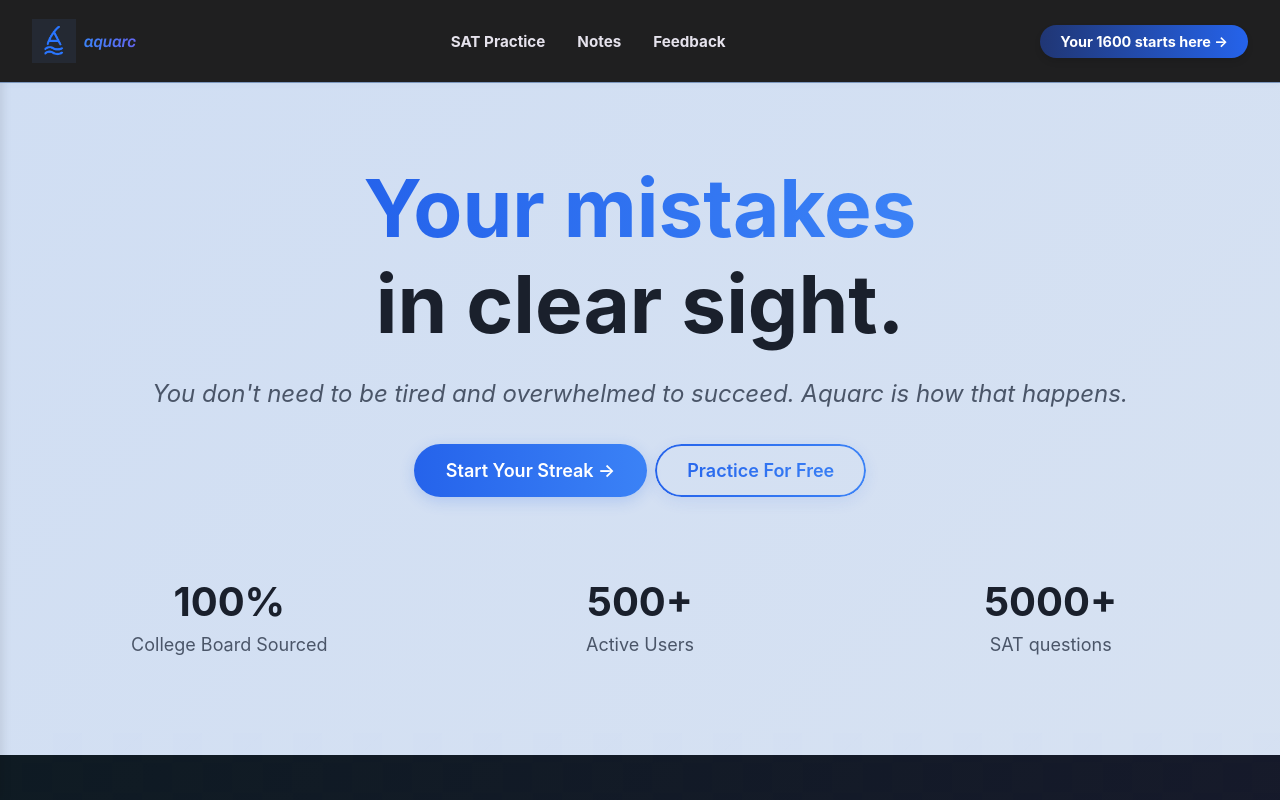
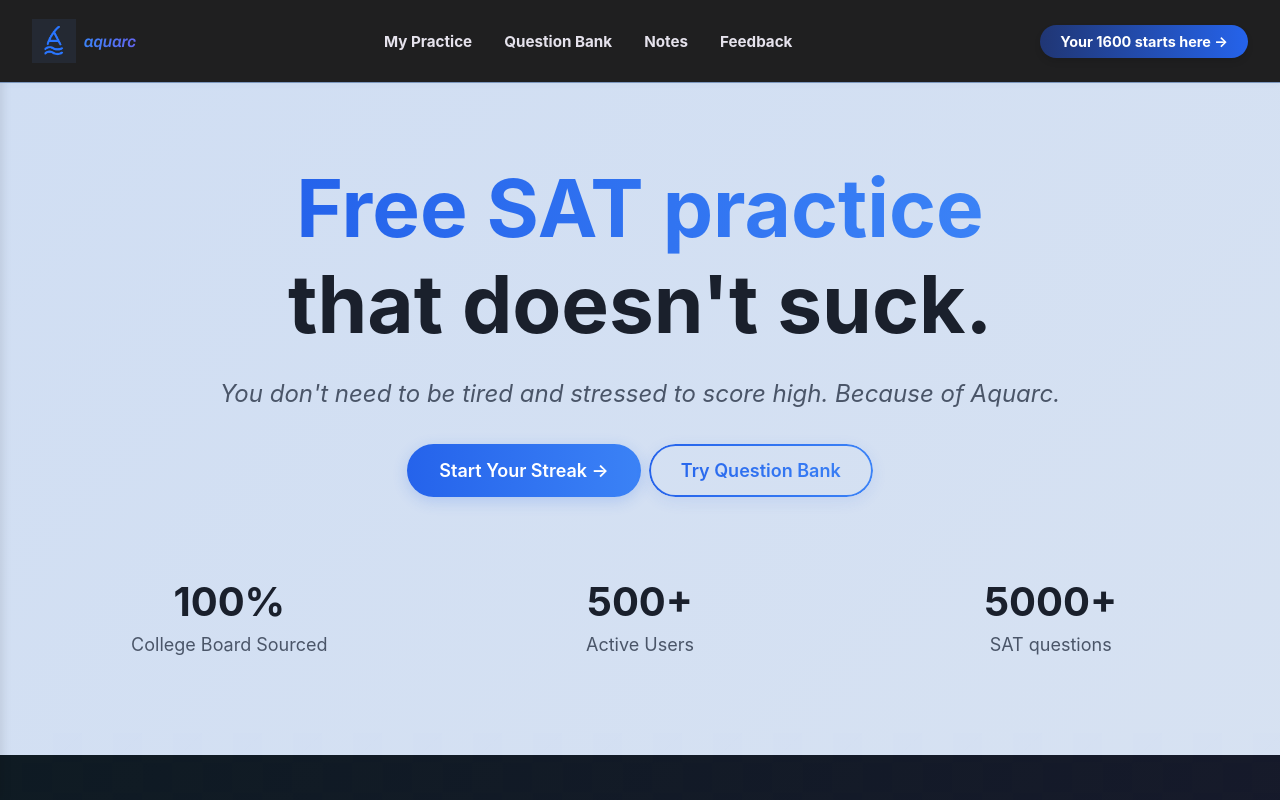
Before and after one commit to aquarc/webstack-v2, a React (Create React App) app in the folder frontend/: page / in a window 1280 px wide. Shown: the top 800 px of the page. Built offline with nearby package versions, Linux system fonts and the light colour scheme; no server answers.

Commit message:
feat(idk): cooked

```diff
--- a/frontend/src/App.jsx
+++ b/frontend/src/App.jsx
@@ -11,6 +11,7 @@ import LandingPage from "./LandingPage/LandingPage";
 import LPFooter from "./Components/Footer";
 import FeedBackPage from "./LandingPage/FeedBackPage/FeedBack";
 import SatPage from "./SatPage/SatPage";
+import MyPractice from "./SatPage/MyPractice";
 import ECPage from "./ECPage/ECPage";
 import ApPage from "./ApPage/ApPage";
 import SignUpPage from "./Authentication/SignUp/SignUp";
@@ -78,6 +79,7 @@ const AppContent = () => {
         <Route path="/notes" element={<ApPage />} />
         <Route path="/feedback" element={<FeedBackPage />} />
         <Route path="/sat" element={<SatPage />} />
+        <Route path="/my" element={<MyPractice />} />
         <Route path="/extracurricular" element={<ECPage />} />
         <Route path="/signup" element={<SignUpPage />} />
         <Route path="/aboutPage" element={<AboutUsPage />} />
--- a/frontend/src/Authentication/SignUp/SignUp.jsx
+++ b/frontend/src/Authentication/SignUp/SignUp.jsx
@@ -2,6 +2,7 @@ import React, { useState, useEffect } from 'react';
 import { useNavigate, Link, useSearchParams } from 'react-router-dom';
 import './SignUp.css';
 import GoogleLoginButton from '../../Components/GoogleLoginButton.jsx';
+import Cookies from 'js-cookie';
 
 const SignUpPage = () => {
     const navigate = useNavigate();
@@ -92,24 +93,43 @@ const SignUpPage = () => {
         e.preventDefault();
 
         try {
-            const response = await fetch('/sat/verifyRegistration', {
+            // 1. Verify the registration code
+            const verifyResponse = await fetch('/sat/verifyRegistration', {
                 method: 'POST',
-                headers: {
-                    'Content-Type': 'application/json',
-                },
+                headers: { 'Content-Type': 'application/json' },
                 body: JSON.stringify({
                     email: formData.email,
                     code: verificationCode
                 })
             });
 
-            if (!response.ok) {
-                const errorText = await response.text();
+            if (!verifyResponse.ok) {
+                const errorText = await verifyResponse.text();
                 setApiError(errorText || 'Verification failed');
                 return;
             }
 
-            navigate('/sat', { state: { username: formData.username } });
+            // 2. Automatically log in after successful verification
+            const loginResponse = await fetch('/sat/login', {
+                method: 'POST',
+                headers: { 'Content-Type': 'application/json' },
+                body: JSON.stringify({
+                    email: formData.email,
+                    password: formData.password
+                }),
+                credentials: 'include'
+            });
+
+            if (!loginResponse.ok) {
+                const errorText = await loginResponse.text();
+                setApiError(errorText || 'Automatic login failed');
+                return;
+            }
+
+            // 3. Process successful login
+            const userData = await loginResponse.json();
+            Cookies.set('user', JSON.stringify(userData), { expires: 7 });
+            navigate('/sat');
 
         } catch (error) {
             console.error('Verification error:', error);
--- a/frontend/src/Components/NavBar.jsx
+++ b/frontend/src/Components/NavBar.jsx
@@ -42,8 +42,11 @@ const Navbar = () => {
         </div>
 
         <div className="nav-links">
+          <Link to="/my" className="link">
+            My Practice
+          </Link>
           <Link to="/sat" className="link">
-            SAT Practice
+            Question Bank
           </Link>
           <Link to="/notes" className="link">
             Notes
@@ -87,8 +90,11 @@ const Navbar = () => {
       {/* Mobile drawer - add SAT page check */}
       <div className={`mobile-drawer ${isMenuOpen ? "open" : "closed"}`}>
         <div className="mobile-link-container">
+          <Link to="/my" className="link">
+            My Practice
+          </Link>
           <Link to="/sat" className="link">
-            SAT Practice{" "}
+            Question Bank{" "}
           </Link>
           <Link to="/notes" className="link">
             AP Notes
--- a/frontend/src/LandingPage/LandingPage.css
+++ b/frontend/src/LandingPage/LandingPage.css
@@ -17,10 +17,6 @@
   text-align: center;
   transition: opacity 0.5s ease;
   padding-top: 10px;
-}
-
-.headline-container.fade {
-  opacity: 0;
 }
 
 .headline {
--- a/frontend/src/LandingPage/LandingPage.jsx
+++ b/frontend/src/LandingPage/LandingPage.jsx
@@ -9,50 +9,11 @@ import understandImage from '../Assets/understand.png';
 import approachImage from '../Assets/approach.png';
 import grindImage from '../Assets/grind.png';
 
-// Headlines for the landing page
-const headlines = {
-  0: (
-    <div className="headline">
-      <span className="highlight-text">Start scoring higher</span>
-      <br />
-      <span className="headline-text">in 2 clicks.</span>
-    </div>
-  ),
-  1: (
-    <div className="headline">
-      <span className="highlight-text">Your mistakes</span>
-      <br />
-      <span className="headline-text">in clear sight.</span>
-    </div>
-  ),
-  2: (
-    <div className="headline">
-      <span className="highlight-text">Learn with</span>
-      <br />
-      <span className="headline-text">AI-powered feedback.</span>
-    </div>
-  ),
-};
-
 const LandingPage = () => {
   const [currentHeadline, setCurrentHeadline] = useState(0);
-  const [fadeOut, setFadeOut] = useState(false);
   const [isInView, setIsInView] = useState(false); // Track if the .analytics section is in view
   const analyticsRef = useRef(null); // Reference to the analytics section
   const navigate = useNavigate();
-
-  useEffect(() => {
-    const headlineKeys = Object.keys(headlines);
-    const interval = setInterval(() => {
-      setFadeOut(true);
-      setTimeout(() => {
-        setCurrentHeadline((prev) => (prev + 1) % headlineKeys.length);
-        setFadeOut(false);
-      }, 500);
-    }, 4000);
-
-    return () => clearInterval(interval);
-  }, []);
 
   // Use IntersectionObserver to detect when the .analytics section is in view
   useEffect(() => {
@@ -83,12 +44,16 @@ const LandingPage = () => {
   return (
     <div className="landing-container">
       <div className="main-content">
-        <div className={`headline-container ${fadeOut ? "fade" : ""}`}>
-          {headlines[`${currentHeadline}`]}
+        <div className={`headline-container`}>
+          <div className="headline">
+            <span className="highlight-text">Free SAT practice</span>
+            <br />
+            <span className="headline-text">that doesn't suck.</span>
+          </div>
         </div>
 
         <div className="subheadline">
-          You don't need to be tired and overwhelmed to succeed. Aquarc is how that happens.
+          You don't need to be tired and stressed to score high. Because of Aquarc.
         </div>
 
         <div className="sat-button">
@@ -96,7 +61,7 @@ const LandingPage = () => {
             Start Your Streak →
           </button>
           <button onClick={() => navigate("/sat")} className="cta-button-outline">
-            Practice For Free
+            Try Question Bank
           </button>
         </div>
 
--- /dev/null
+++ b/frontend/src/SatPage/MyPractice.jsx
@@ -0,0 +1,55 @@
+import React, { useState, useEffect } from 'react';
+import { useNavigate, useSearchParams } from 'react-router-dom';
+import './SatPage.css';
+import './CSS/Filter.css';
+
+const MyPractice = () => {
+  const navigate = useNavigate();
+  const [searchParams] = useSearchParams();
+  const questionId = searchParams.get('questionId');
+
+  const [formData, setFormData] = useState({
+    name: '',
+    email: '',
+    feedback: questionId
+      ? `I had an error, question id was ${questionId}\n\n`
+      : '',
+  });
+
+  const handleChange = (e) => {
+    const { name, value } = e.target;
+    setFormData((prevData) => ({
+      ...prevData,
+      [name]: value,
+    }));
+  };
+
+  return (
+    <div className="container" style={{ display: 'flex', flexDirection: 'column', alignItems: 'center', justifyContent: 'center', minHeight: 'calc(100vh - 100px)' }}>
+      <h1>My Practice</h1>
+        <div className="filter-group">
+            <button>Practice</button>
+            <button>Quick Practice</button>
+        </div>
+        <div className="filter-group">
+
+            <div className="single-card">
+              <div className="card-content">
+                <h3>SAT Formulas and Tips</h3>
+                <p>Essential equations and problem-solving strategies</p>
+                <a
+                  href="/sat-math-equations.pdf"
+                  target="_blank"
+                  rel="noopener noreferrer"
+                  className="download-button"
+                >
+                  Download PDF
+                </a>
+              </div>
+            </div>
+        </div>
+    </div>
+  );
+};
+
+export default MyPractice;
```
Also changed, not shown: 1 other file (tests, documents, lock files or other folders).
